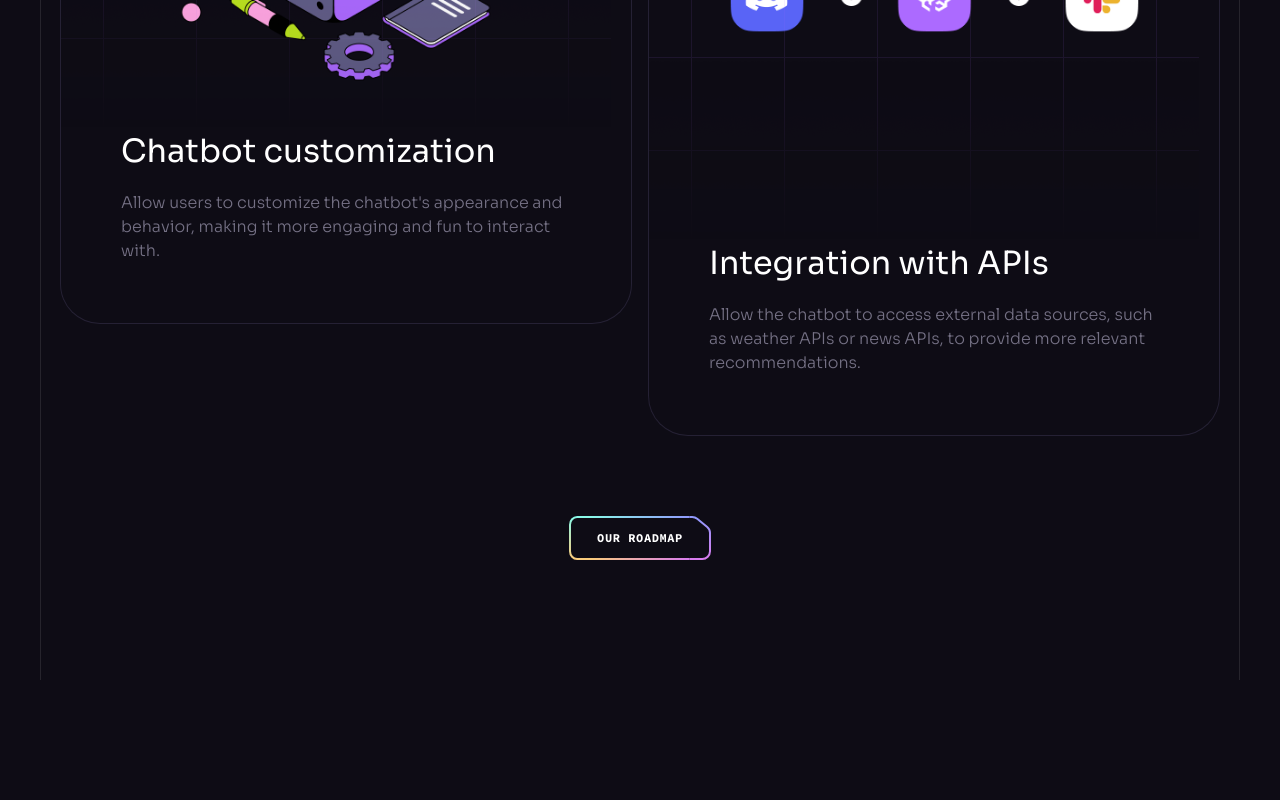
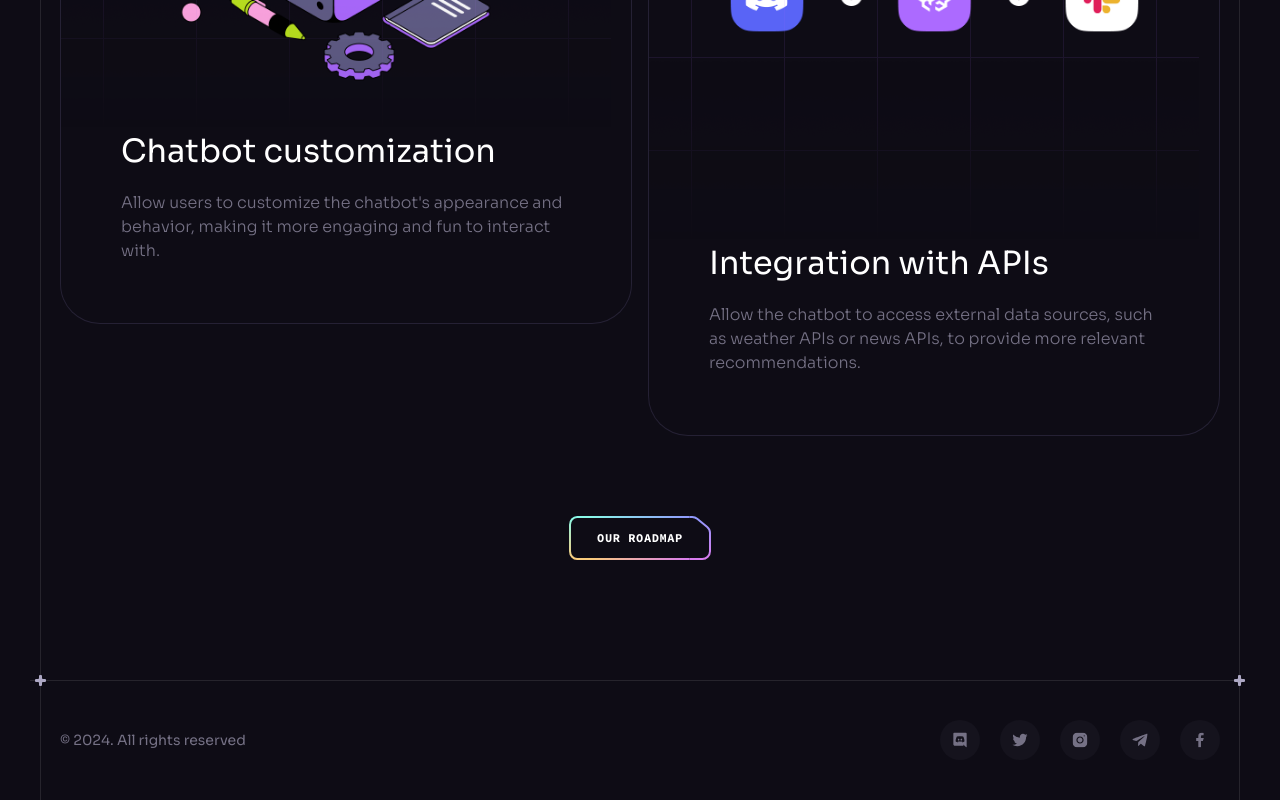
Before and after one commit to nagender811/brainwave-ui, a React (Vite) app: page / in a window 1280 px wide. Shown: the part 8598-9398 px from the top of the page. Before the commit the page ends 9278 px from the top, so only its background shows below. Built offline with nearby package versions, Linux system fonts and the light colour scheme.

Commit message:
add Footer component and integrate it into App; include social links and copyright information

```diff
--- a/src/App.jsx
+++ b/src/App.jsx
@@ -1,6 +1,7 @@
 import ButtonGradient from "./assets/svg/ButtonGradient";
 import Benefits from "./components/Benefits";
 import Collaboration from "./components/Collaboration";
+import Footer from "./components/Footer";
 import Header from "./components/Header";
 import Hero from "./components/Hero";
 import Pricing from "./components/Pricing";
@@ -17,6 +18,7 @@
         <Services />
         <Pricing />
         <Roadmap />
+        <Footer />
       </div>
       <ButtonGradient />
     </>
--- /dev/null
+++ b/src/components/Footer.jsx
@@ -0,0 +1,30 @@
+import React from "react";
+import Section from "./Section";
+import { socials } from "../constants";
+
+const Footer = () => {
+  return (
+    <Section crosses className="!px-0 !py-10">
+      <div className="container flex sm:justify-between justify-center items-center gap-10 max-sm:flex-col">
+        <p className="caption text-n-4 lg:block">
+          &copy; {new Date().getFullYear()}. All rights reserved
+        </p>
+
+        <ul className="flex gap-5 flex-wrap">
+          {socials.map((item) => (
+            <a
+              href={item.url}
+              key={item.id}
+              target="_blank"
+              className="flex items-center justify-center w-10 h-10 bg-n-7 rounded-full transition-colors hover:bg-n-6"
+            >
+              <img src={item.iconUrl} alt={item.title} width={16} height={16} />
+            </a>
+          ))}
+        </ul>
+      </div>
+    </Section>
+  );
+};
+
+export default Footer;
```
